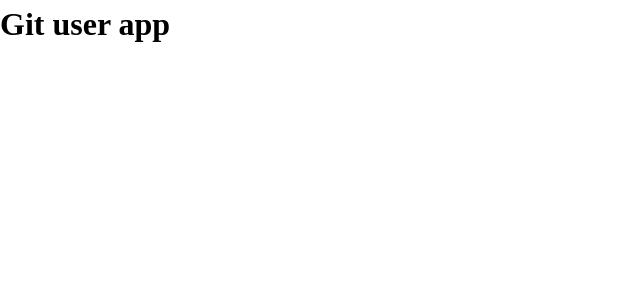
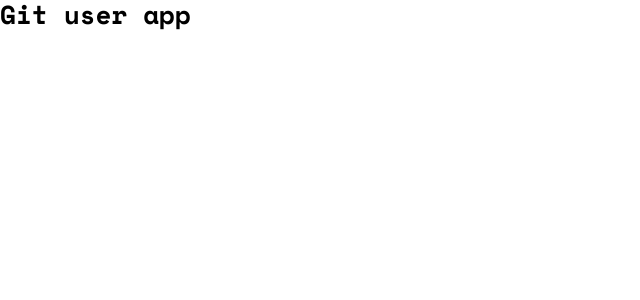
Before and after one commit to mayor-creator/github_user_search_app_component, a React (Vite) app: page / in a window 1280 px wide. Shown: the top 300 px of the page, without its empty margins (0-640 px from the left). Built offline with nearby package versions, Linux system fonts and the light colour scheme.

Commit message:
add font size

```diff
--- a/scss/global/_typography.scss
+++ b/scss/global/_typography.scss
@@ -0,0 +1,32 @@
+h1,
+h2,
+h3,
+h4 {
+  font-family: 'Space Mono', monospace;
+  line-height: 1.1;
+}
+
+h1 {
+  font-size: clamp(1rem, 0.33978873239436613rem + 2.8169014084507045vw, 1.625rem);
+  font-weight: 700;
+
+}
+
+h2 {
+  font-size: clamp(1rem, 0.6038732394366197rem + 1.6901408450704227vw, 1.375rem);
+  font-weight: 700;
+}
+
+h3 {
+  font-size: clamp(0.8125rem, 0.6144366197183099rem + 0.8450704225352114vw, 1rem);
+  font-weight: 400;
+}
+
+p {
+  font-size: clamp(0.8125rem, 0.6804577464788732rem + 0.5633802816901409vw, 0.9375rem);
+  font-weight: 400;
+}
+
+span {
+  font-size: clamp(0.6875rem, 0.5554577464788732rem + 0.5633802816901409vw, 0.8125rem);
+}
```
